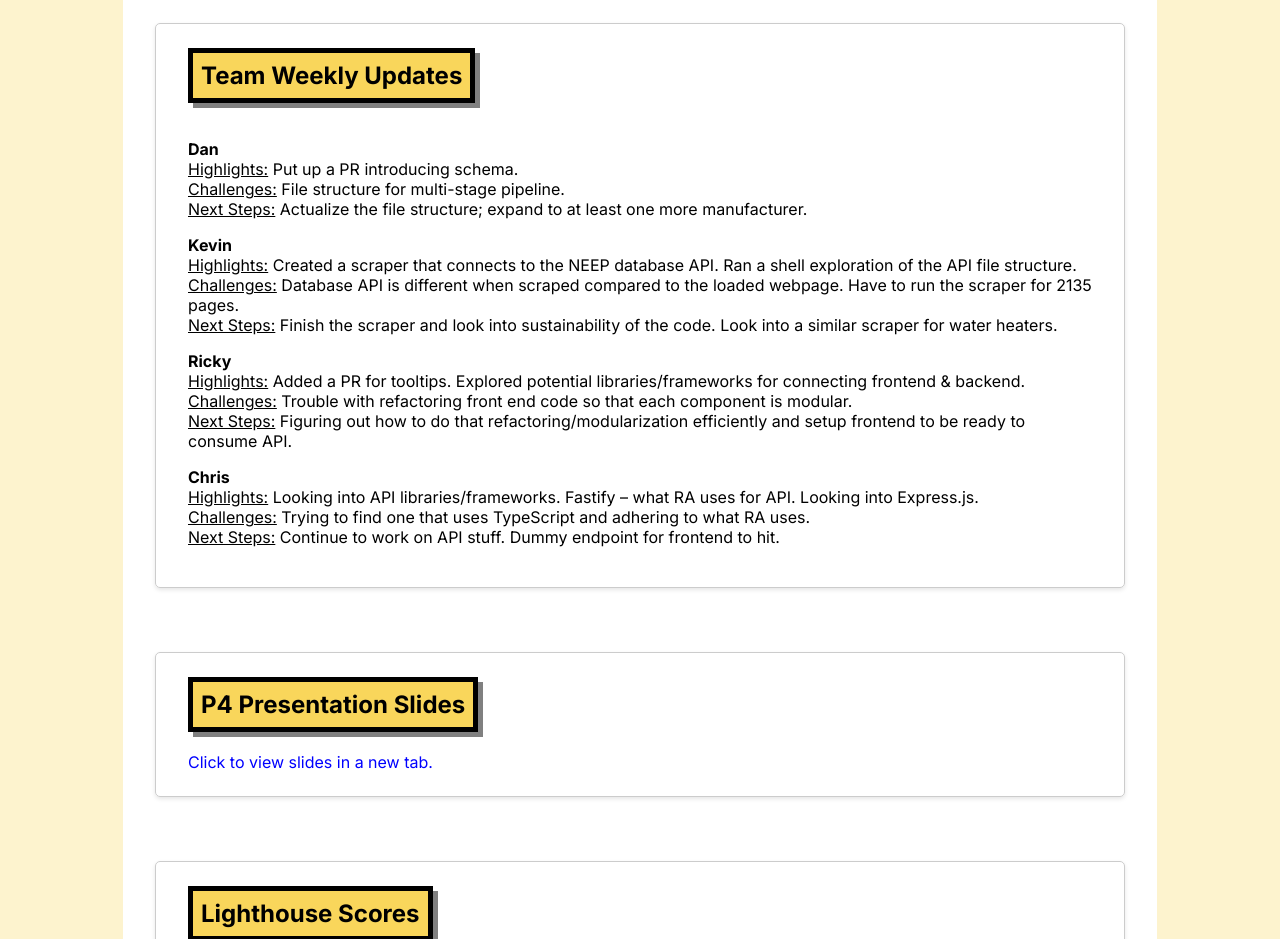
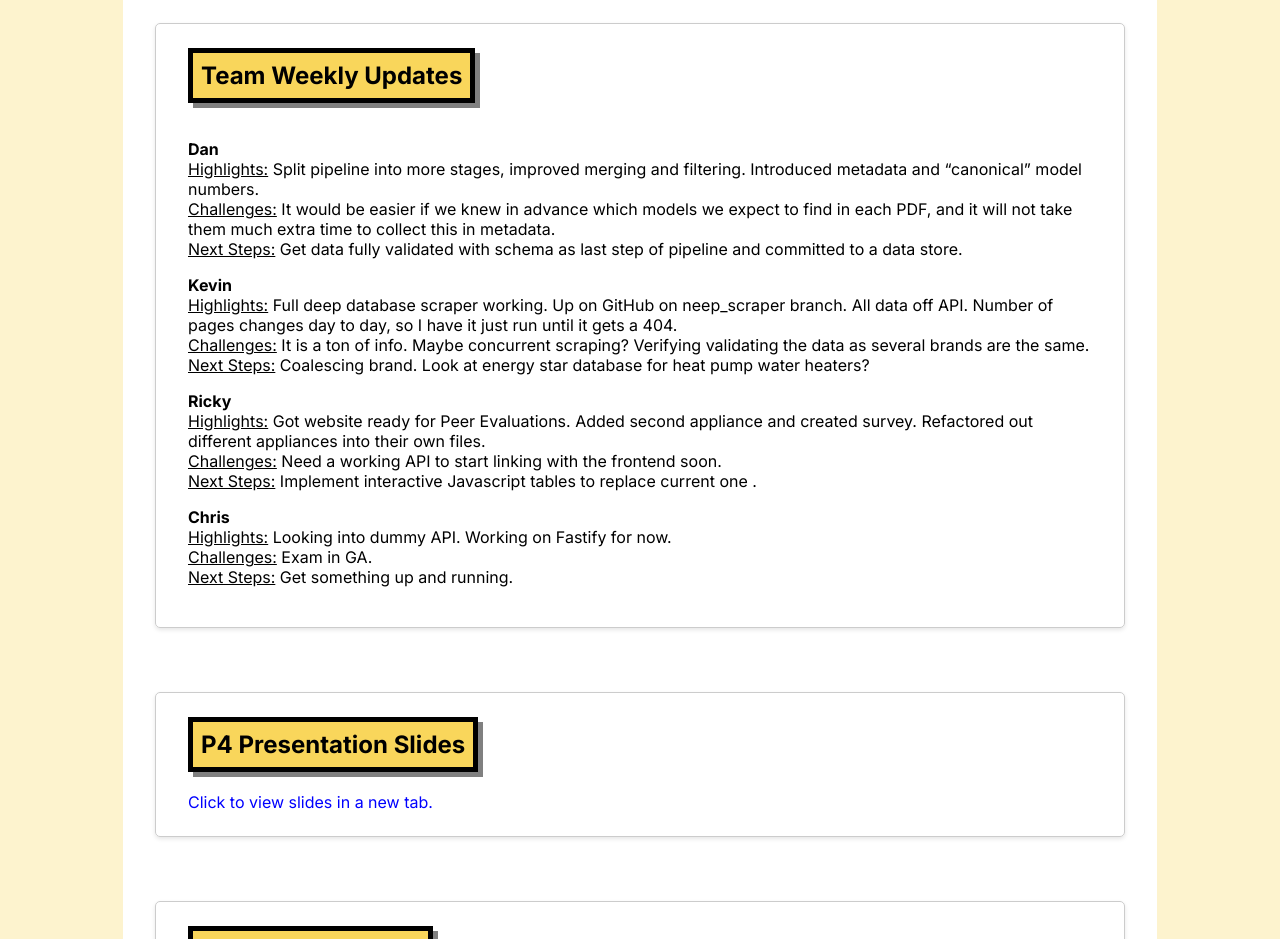
Before and after one commit to datu925/electric-machines, a Next.js app in the folder frontend/: page / in a window 1280 px wide. Shown: the part 2920-3859 px from the top of the page. Built offline with nearby package versions, Linux system fonts and the light colour scheme.

Commit message:
March 12 Progress Update (#19)
* March 12 update

```diff
--- a/frontend/app/page.tsx
+++ b/frontend/app/page.tsx
@@ -225,38 +225,43 @@ export default function Home() {
           <p>
             <strong>Dan</strong>
             <br />
-            <u>Highlights:</u> Put up a PR introducing schema. <br />
-            <u>Challenges:</u> File structure for multi-stage pipeline. <br />
-            <u>Next Steps:</u> Actualize the file structure; expand to at least
-            one more manufacturer. <br />
+            <u>Highlights:</u> Split pipeline into more stages, improved merging
+            and filtering. Introduced metadata and “canonical” model numbers.
+            <br />
+            <u>Challenges:</u> It would be easier if we knew in advance which
+            models we expect to find in each PDF, and it will not take them much
+            extra time to collect this in metadata.
+            <br />
+            <u>Next Steps:</u> Get data fully validated with schema as last step
+            of pipeline and committed to a data store. <br />
           </p>
         </div>
         <div>
           <p>
             <strong>Kevin</strong>
             <br />
-            <u>Highlights:</u> Created a scraper that connects to the NEEP
-            database API. Ran a shell exploration of the API file structure.{" "}
+            <u>Highlights:</u> Full deep database scraper working. Up on GitHub
+            on neep_scraper branch. All data off API. Number of pages changes
+            day to day, so I have it just run until it gets a 404.
             <br />
-            <u>Challenges:</u> Database API is different when scraped compared
-            to the loaded webpage. Have to run the scraper for 2135 pages.{" "}
-            <br />
-            <u>Next Steps:</u> Finish the scraper and look into sustainability
-            of the code. Look into a similar scraper for water heaters. <br />
+            <u>Challenges:</u> It is a ton of info. Maybe concurrent scraping?
+            Verifying validating the data as several brands are the same. <br />
+            <u>Next Steps:</u> Coalescing brand. Look at energy star database
+            for heat pump water heaters? <br />
           </p>
         </div>
         <div>
           <p>
             <strong>Ricky</strong>
             <br />
-            <u>Highlights:</u> Added a PR for tooltips. Explored potential
-            libraries/frameworks for connecting frontend & backend.
+            <u>Highlights:</u> Got website ready for Peer Evaluations. Added
+            second appliance and created survey. Refactored out different
+            appliances into their own files.
             <br />
-            <u>Challenges:</u> Trouble with refactoring front end code so that
-            each component is modular. <br />
-            <u>Next Steps:</u> Figuring out how to do that
-            refactoring/modularization efficiently and setup frontend to be
-            ready to consume API.
+            <u>Challenges:</u> Need a working API to start linking with the
+            frontend soon. <br />
+            <u>Next Steps:</u> Implement interactive Javascript tables to
+            replace current one .
             <br />
           </p>
         </div>
@@ -264,13 +269,12 @@ export default function Home() {
           <p>
             <strong>Chris</strong>
             <br />
-            <u>Highlights:</u> Looking into API libraries/frameworks. Fastify –
-            what RA uses for API. Looking into Express.js.
+            <u>Highlights:</u> Looking into dummy API. Working on Fastify for
+            now.
             <br />
-            <u>Challenges:</u> Trying to find one that uses TypeScript and
-            adhering to what RA uses. <br />
-            <u>Next Steps:</u> Continue to work on API stuff. Dummy endpoint for
-            frontend to hit.
+            <u>Challenges:</u> Exam in GA.
+            <br />
+            <u>Next Steps:</u> Get something up and running.
             <br />
           </p>
         </div>
```
